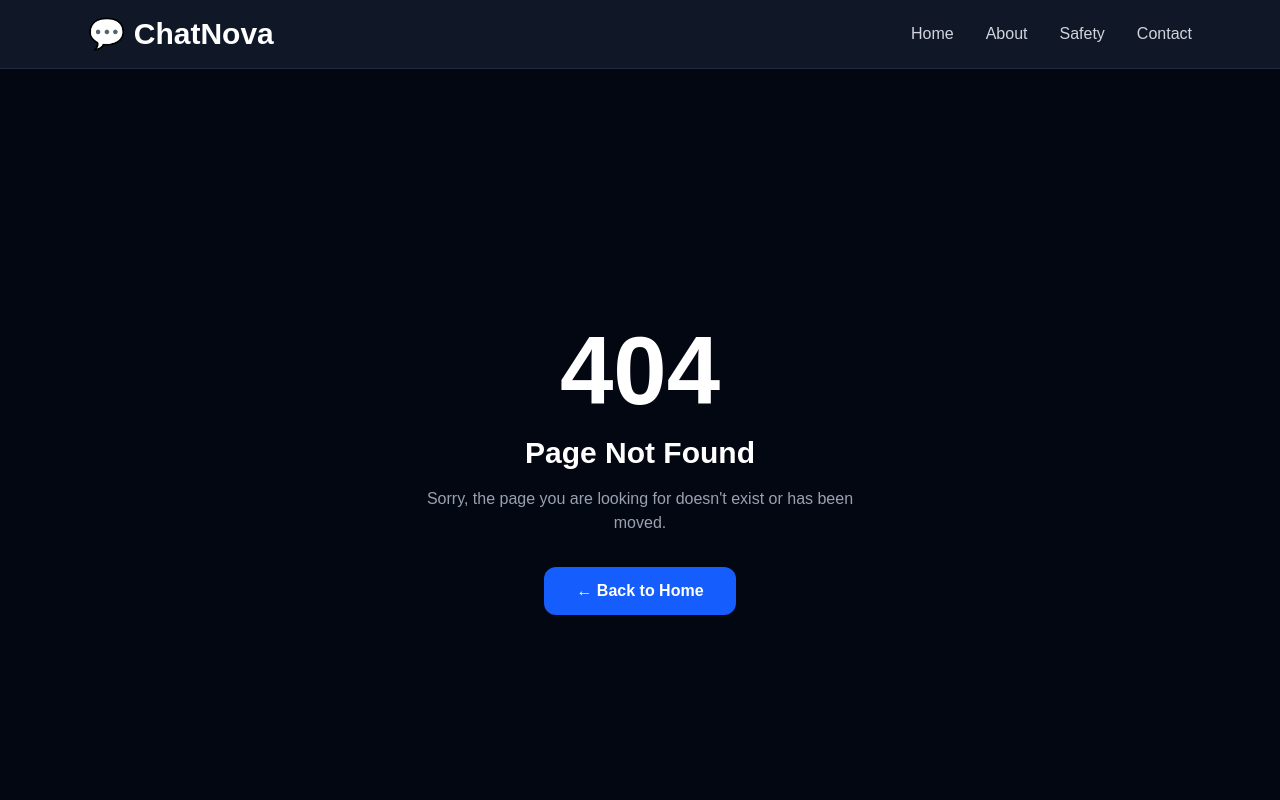
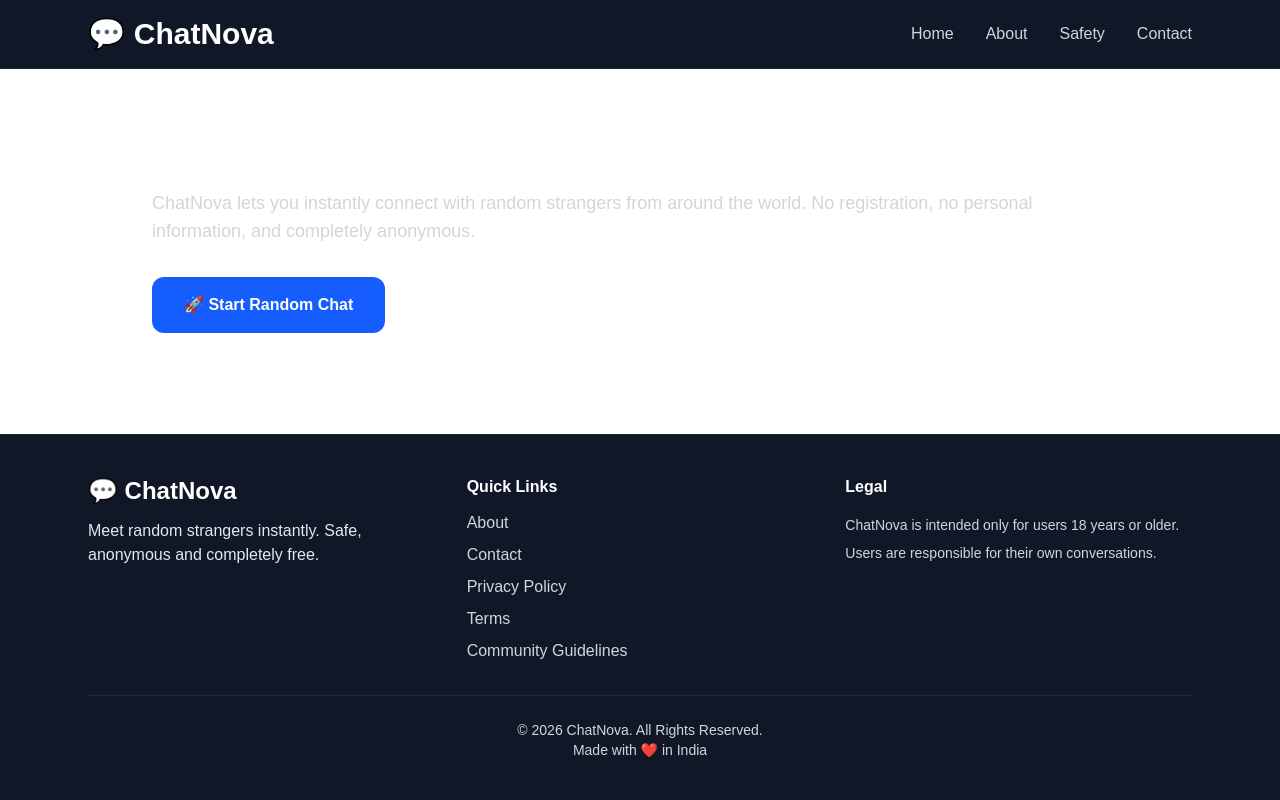
Before and after one commit to Shubhampb4499/random-chat, a Next.js app: page /chat/random-chat in a window 1280 px wide. Before the commit this address had no page. Shown: the top 800 px of the page. Built offline with nearby package versions, Linux system fonts and the light colour scheme.

Commit message:
Added Random Chat landing page

```diff
--- /dev/null
+++ b/app/chat/random-chat/page.tsx
@@ -0,0 +1,35 @@
+import type { Metadata } from "next";
+import Link from "next/link";
+
+export const metadata: Metadata = {
+  title: "Random Chat - Chat with Random Strangers Online Free",
+  description:
+    "Start free random chat with strangers instantly. No signup, no login. Meet new people anonymously on ChatNova.",
+  alternates: {
+    canonical: "https://chatnova.in/random-chat",
+  },
+};
+
+export default function RandomChatPage() {
+  return (
+    <main className="max-w-5xl mx-auto px-6 py-12 text-white">
+
+      <h1 className="text-5xl font-bold mb-6">
+        Random Chat
+      </h1>
+
+      <p className="text-gray-300 text-lg mb-8">
+        ChatNova lets you instantly connect with random strangers from around the world.
+        No registration, no personal information, and completely anonymous.
+      </p>
+
+      <Link
+        href="/chat"
+        className="inline-block bg-blue-600 hover:bg-blue-700 px-8 py-4 rounded-xl font-semibold"
+      >
+        🚀 Start Random Chat
+      </Link>
+
+    </main>
+  );
+}
```
